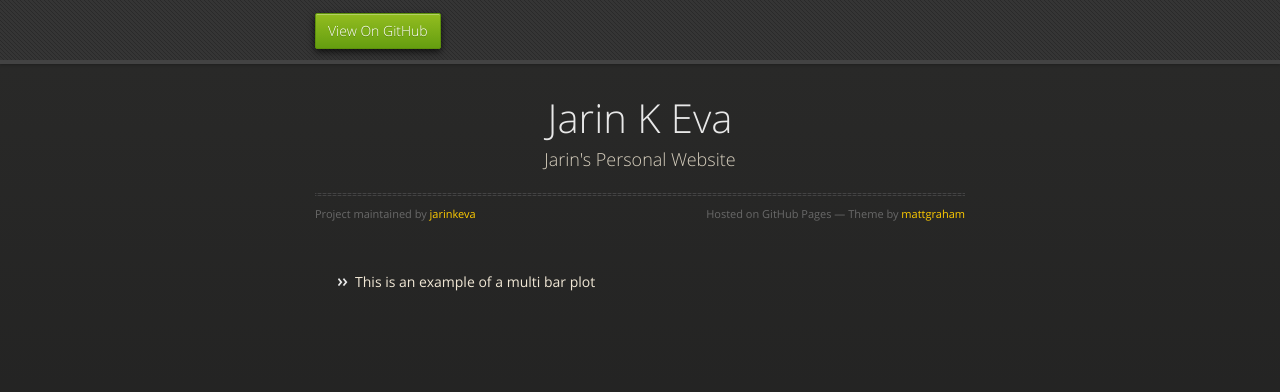
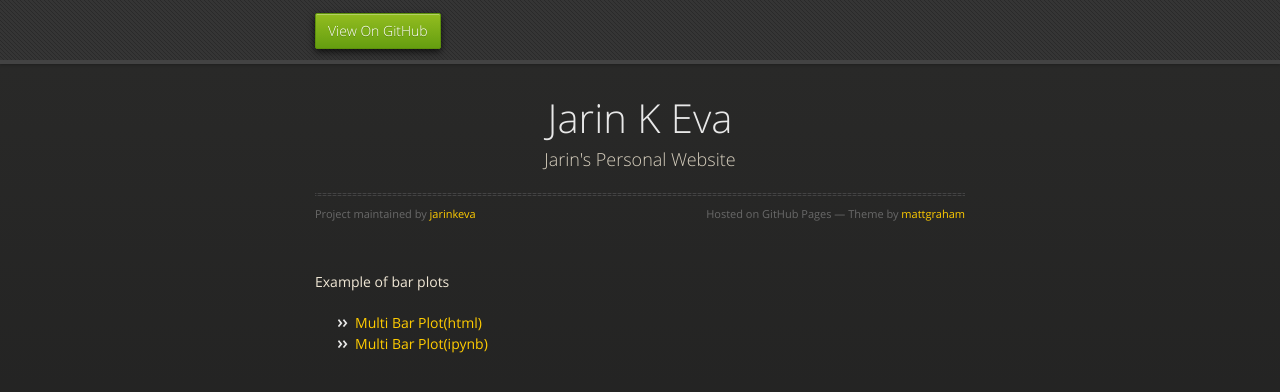
Before and after one commit to jarinkeva/jarinkeva.github.io, a Jekyll site: the page built from barplots/index.md, in a window 1280 px wide. Shown: the top 392 px of the page. Built offline with Jekyll 4.4.1, drawn with Linux system fonts in a browser that asks for light colours; our own code applies the rules of GitHub Pages for plain Markdown files.

Commit message:
Update index.md

```diff
--- a/barplots/index.md
+++ b/barplots/index.md
@@ -3,4 +3,6 @@
 description: Bar plots content
 ---
 
-- This is an example of a multi bar plot
+Example of bar plots
+- [Multi Bar Plot(html)](M3Graphing.html)
+- [Multi Bar Plot(ipynb)](M3Graphing.ipynb)
```
